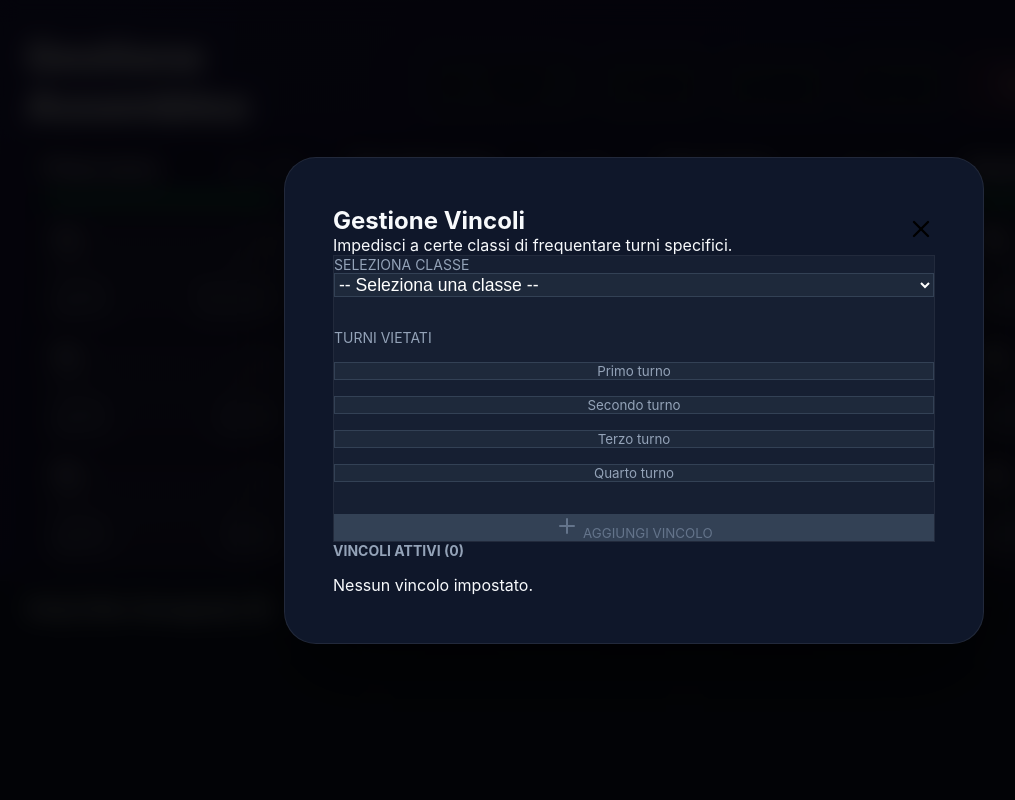
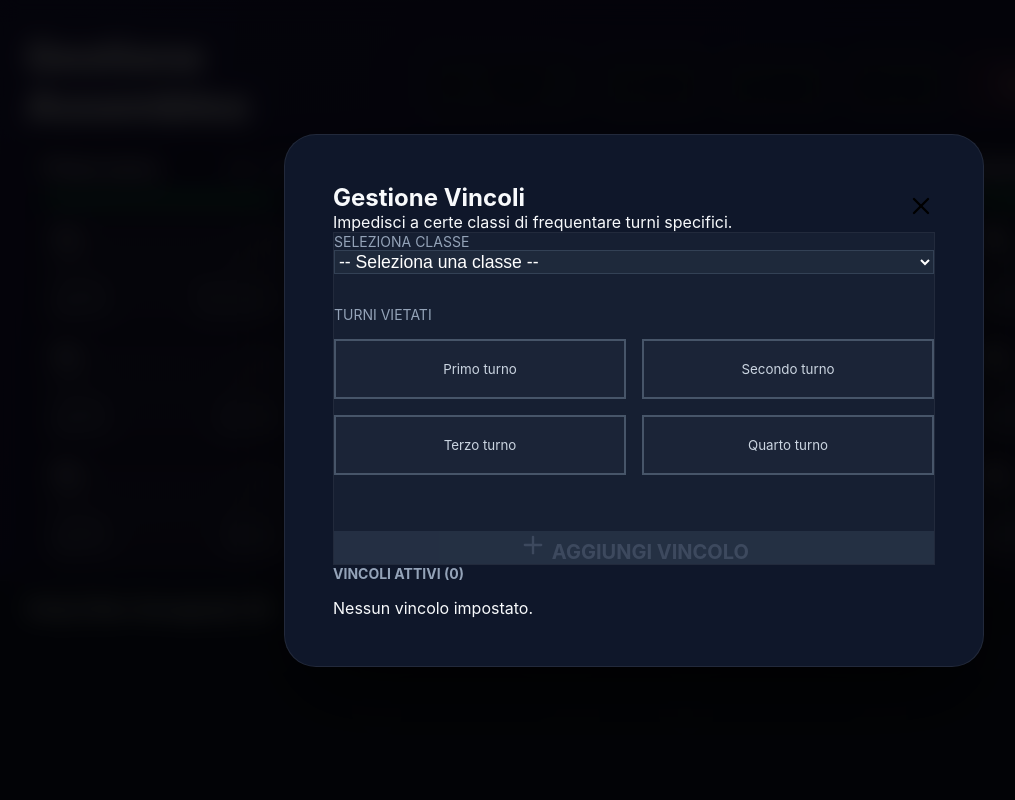
Before and after one commit to alessandrobigi121/gestione-assemblea, a Next.js app: page / in a window 1280 px wide. Both pictures are taken after a click on the button "Vincoli". Shown: the top 800 px of the page, without its empty margins (6-1021 px from the left). Built offline with nearby package versions, Linux system fonts and the light colour scheme.

Commit message:
style: fix grid layout and visibility of constraint buttons

```diff
--- a/src/app/globals.css
+++ b/src/app/globals.css
@@ -105,6 +105,14 @@
 
 .grid-cols-4 {
   grid-template-columns: repeat(4, 1fr);
+}
+
+.grid-cols-2 {
+  grid-template-columns: repeat(2, 1fr);
+}
+
+.gap-6 {
+  gap: 1.5rem;
 }
 
 .text-xl {
--- a/src/components/Dashboard.tsx
+++ b/src/components/Dashboard.tsx
@@ -594,22 +594,25 @@
 
                             <div className="flex-col gap-4">
                                 <label className="text-sm font-bold text-slate-500 tracking-widest">TURNI VIETATI</label>
-                                <div className="grid grid-cols-2 gap-4">
+                                <div className="grid gap-4" style={{ gridTemplateColumns: '1fr 1fr' }}>
                                     {["Primo turno", "Secondo turno", "Terzo turno", "Quarto turno"].map(s => {
                                         const isSelected = selectedConstraintShifts.includes(s);
                                         return (
                                             <button
                                                 key={s}
                                                 onClick={() => toggleConstraintShift(s)}
-                                                className="p-5 rounded-2xl text-lg font-semibold transition-all duration-300 border cursor-pointer flex items-center justify-center gap-3 shadow-lg"
+                                                className="rounded-2xl text-lg font-semibold transition-all duration-300 cursor-pointer flex items-center justify-center gap-3 shadow-lg"
                                                 style={{
-                                                    backgroundColor: isSelected ? '#dc2626' : '#1e293b',
-                                                    color: isSelected ? 'white' : '#94a3b8',
-                                                    border: isSelected ? '1px solid #ef4444' : '1px solid #334155',
-                                                    transform: isSelected ? 'scale(1.02)' : 'none'
+                                                    padding: '1.25rem',
+                                                    backgroundColor: isSelected ? '#dc2626' : 'rgba(30, 41, 59, 0.6)',
+                                                    color: isSelected ? 'white' : '#cbd5e1',
+                                                    border: isSelected ? '2px solid #ef4444' : '2px solid #475569', // Thicker, clearer borders
+                                                    transform: isSelected ? 'scale(1.02)' : 'none',
+                                                    boxShadow: isSelected ? '0 0 20px rgba(220, 38, 38, 0.4)' : 'none'
                                                 }}
                                             >
-                                                {isSelected && <Ban size={20} />} {s}
+                                                {isSelected ? <Ban size={24} /> : <div style={{ width: 24 }} />} {/* Placeholder to keep alignment */}
+                                                {s}
                                             </button>
                                         );
                                     })}
@@ -619,19 +622,21 @@
                             <button
                                 onClick={addConstraint}
                                 disabled={!selectedConstraintClass || selectedConstraintShifts.length === 0}
-                                className="mt-2 p-5 rounded-2xl flex items-center justify-center gap-3 font-bold text-lg transition-all duration-300 cursor-pointer shadow-xl"
+                                className="mt-4 p-6 rounded-2xl flex items-center justify-center gap-3 font-bold text-xl transition-all duration-300 cursor-pointer shadow-xl"
                                 style={{
                                     background: (!selectedConstraintClass || selectedConstraintShifts.length === 0)
                                         ? '#334155'
-                                        : 'linear-gradient(to right, #2563eb, #4f46e5)',
+                                        : 'linear-gradient(135deg, #2563eb, #4f46e5)',
                                     color: (!selectedConstraintClass || selectedConstraintShifts.length === 0)
                                         ? '#64748b'
                                         : 'white',
                                     border: 'none',
-                                    cursor: (!selectedConstraintClass || selectedConstraintShifts.length === 0) ? 'not-allowed' : 'pointer'
+                                    opacity: (!selectedConstraintClass || selectedConstraintShifts.length === 0) ? 0.5 : 1,
+                                    cursor: (!selectedConstraintClass || selectedConstraintShifts.length === 0) ? 'not-allowed' : 'pointer',
+                                    marginTop: '1.5rem'
                                 }}
                             >
-                                <Plus size={24} /> AGGIUNGI VINCOLO
+                                <Plus size={28} /> AGGIUNGI VINCOLO
                             </button>
                         </div>
 
```
